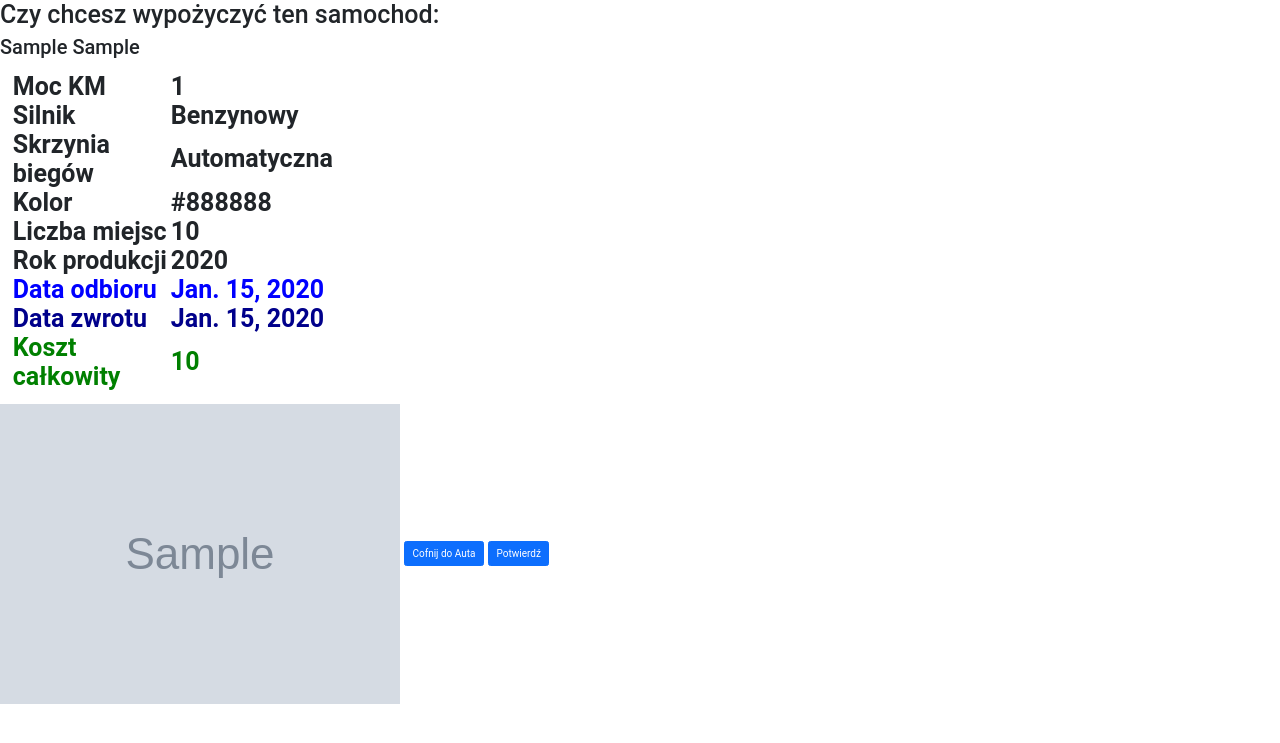
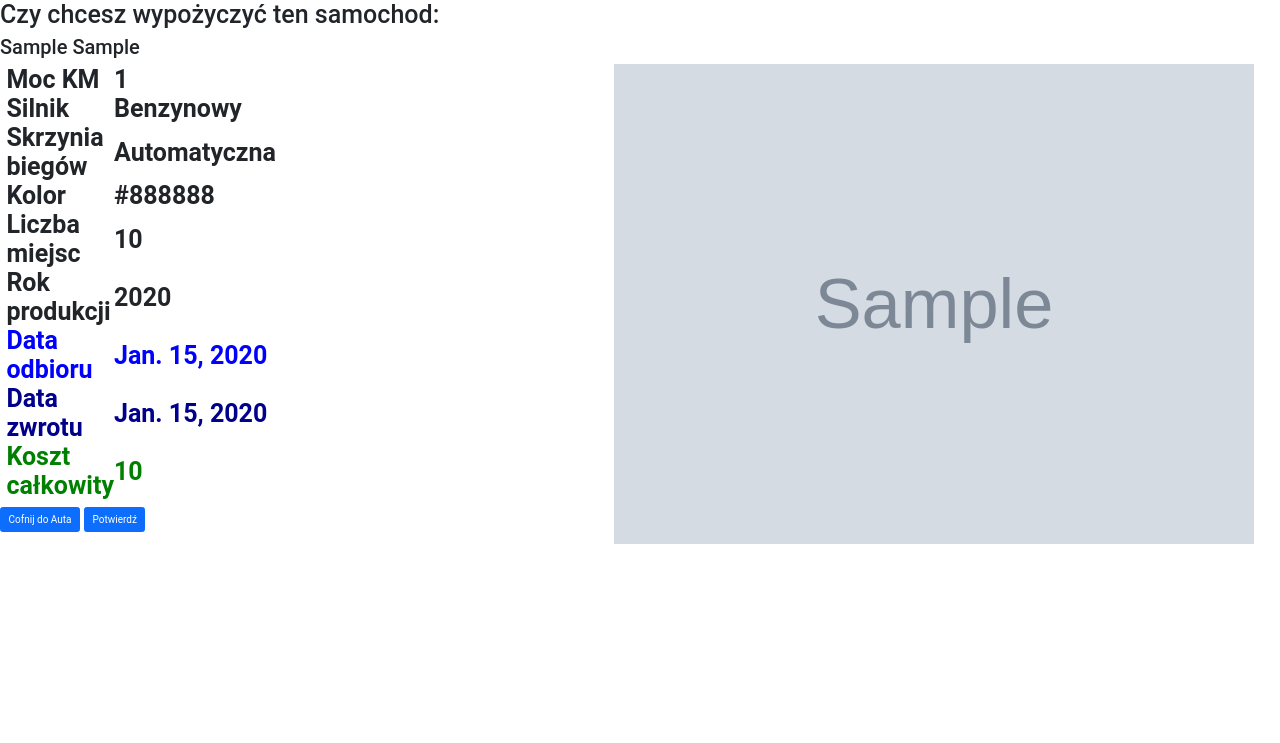
Before and after one commit to sda-project-group/car-rent, a Django app: page /carrent/order-confirm/1/ in a window 1280 px wide. Shown: the top 743 px of the page. Run offline with Django 4.2, Linux system fonts and the light colour scheme; tables that the repository leaves empty hold one stand-in row (values such as "Sample post"); grey boxes marked "Sample" are stand-in pictures.

Commit message:
Make more layout changes

```diff
--- a/carrent/carrentapp/templates/carrentapp/order_confirm_delete.html
+++ b/carrent/carrentapp/templates/carrentapp/order_confirm_delete.html
@@ -13,7 +13,8 @@
 
 <h1>Czy chcesz wypożyczyć ten samochod: </h1>
     <h2>{{ object.car_brand }} {{ object.car_model }}</h2>
-
+    <img alt="car" id="detailimage" src="{{ object.car.car_image.url }}">
+<div style="height: auto; width: 50%">
 <table id="detailtable">
 
   <tr>
@@ -54,10 +55,11 @@
   </tr>
 
 </table>
-
-    <img alt="car" id="imagedetail" src="{{ object.car.car_image.url }}">
-
     <input type="submit" value="Cofnij do Auta" class="btn btn-primary">
     <a href="{% url 'car_list' %}" class="btn btn-primary">Potwierdź</a>
+</div>
+
+
+
 </form>
 </body>
```
